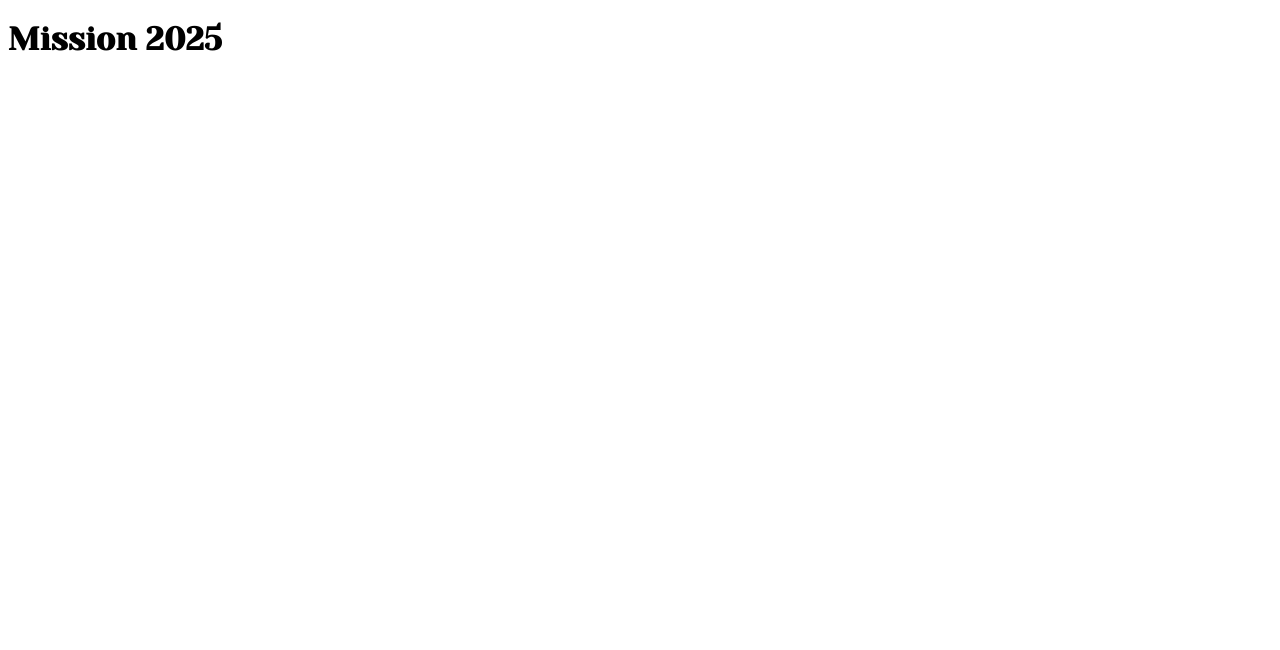
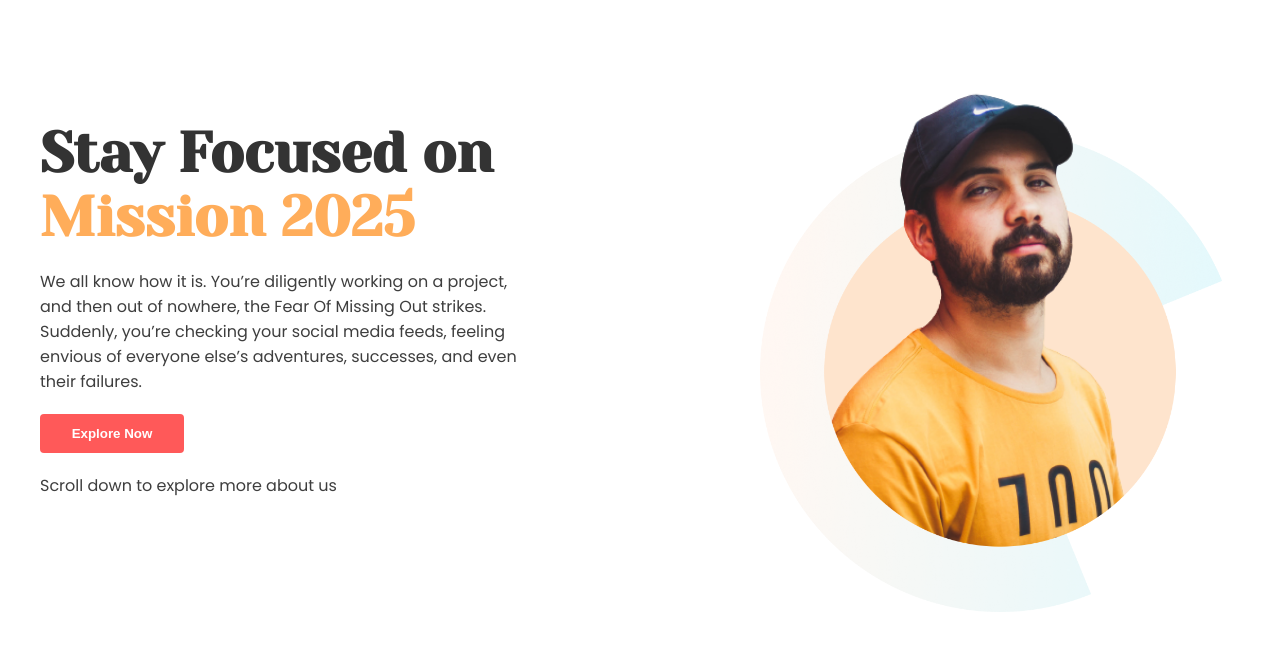
Before and after one commit to ShahariarSohan/mission-2025, a plain HTML site: page index.html in a window 1280 px wide. Drawn offline with Linux system fonts and the light colour scheme.

Commit message:
banner section added

```diff
--- a/index.html
+++ b/index.html
@@ -6,8 +6,28 @@
     <link rel="stylesheet" href="styles/style.css" />
     <title>Mission 2025</title>
   </head>
-  <body>
-    <header><h1 class="yeseva-one">Mission 2025</h1></header>
+  <body class="poppins">
+    <header>
+      <div class="banner">
+        <div class="banner-content">
+          <h2 class="banner-title yeseva-one">
+            Stay Focused on <br /><span class="mission-2025">Mission 2025</span>
+          </h2>
+          <p class="primary-subtitle">
+            We all know how it is. You’re diligently working on a project, and
+            then out of nowhere, the Fear Of Missing Out strikes. Suddenly,
+            you’re checking your social media feeds, feeling envious of everyone
+            else’s adventures, successes, and even their failures.
+          </p>
+          <button class="btn-primary">Explore Now</button>
+          <p>Scroll down to explore more about us</p>
+        </div>
+        <div class="banner-img">
+          <img src="images/person/person-0.png" alt="" />
+        </div>
+      </div>
+    </header>
+
     <main></main>
     <footer></footer>
   </body>
--- a/styles/style.css
+++ b/styles/style.css
@@ -1,7 +1,71 @@
 @import url("https://fonts.googleapis.com/css2?family=Poppins:ital,wght@0,100;0,200;0,300;0,400;0,500;0,600;0,700;0,800;0,900;1,100;1,200;1,300;1,400;1,500;1,600;1,700;1,800;1,900&family=Yeseva+One&display=swap");
+* {
+  margin: 0;
+  padding: 0;
+}
 .yeseva-one {
   font-family: "Yeseva One", serif;
 }
+/* shared styles */
 .poppins {
   font-family: "Poppins", serif;
+  color: rgb(62, 62, 62);
 }
+/* banner styles */
+.banner {
+  max-width: 1200px;
+  height: auto;
+  margin: 0 auto;
+  display: flex;
+  justify-content: space-between;
+  align-items: center;
+}
+.banner-content {
+  width: 40%;
+  display: flex;
+  flex-direction: column;
+  justify-content: flex-start;
+  gap: 20px;
+}
+.banner-title {
+  font-size: 3.5rem;
+  color: rgb(51, 51, 51);
+}
+.mission-2025 {
+  color: rgb(255, 173, 90);
+}
+.btn-primary {
+  width: 30%;
+  color: rgb(255, 255, 255);
+  font-weight: 600;
+  border-radius: 4px;
+  background: rgb(255, 89, 89);
+  border: none;
+  display: flex;
+  flex-direction: row;
+  justify-content: center;
+  align-items: center;
+  gap: 8;
+  padding: 12px;
+}
+.banner-img {
+  width: 40%;
+}
+.banner-img img {
+  width: 100%;
+}
+/* banner responsive styles */
+@media screen and (max-width: 576px) {
+  .banner {
+    flex-direction: column-reverse;
+  }
+  .banner-img {
+    width: 100%;
+  }
+  .banner-content {
+    width: 90%;
+  }
+  .btn-primary {
+    width: 50%;
+  }
+}
```
